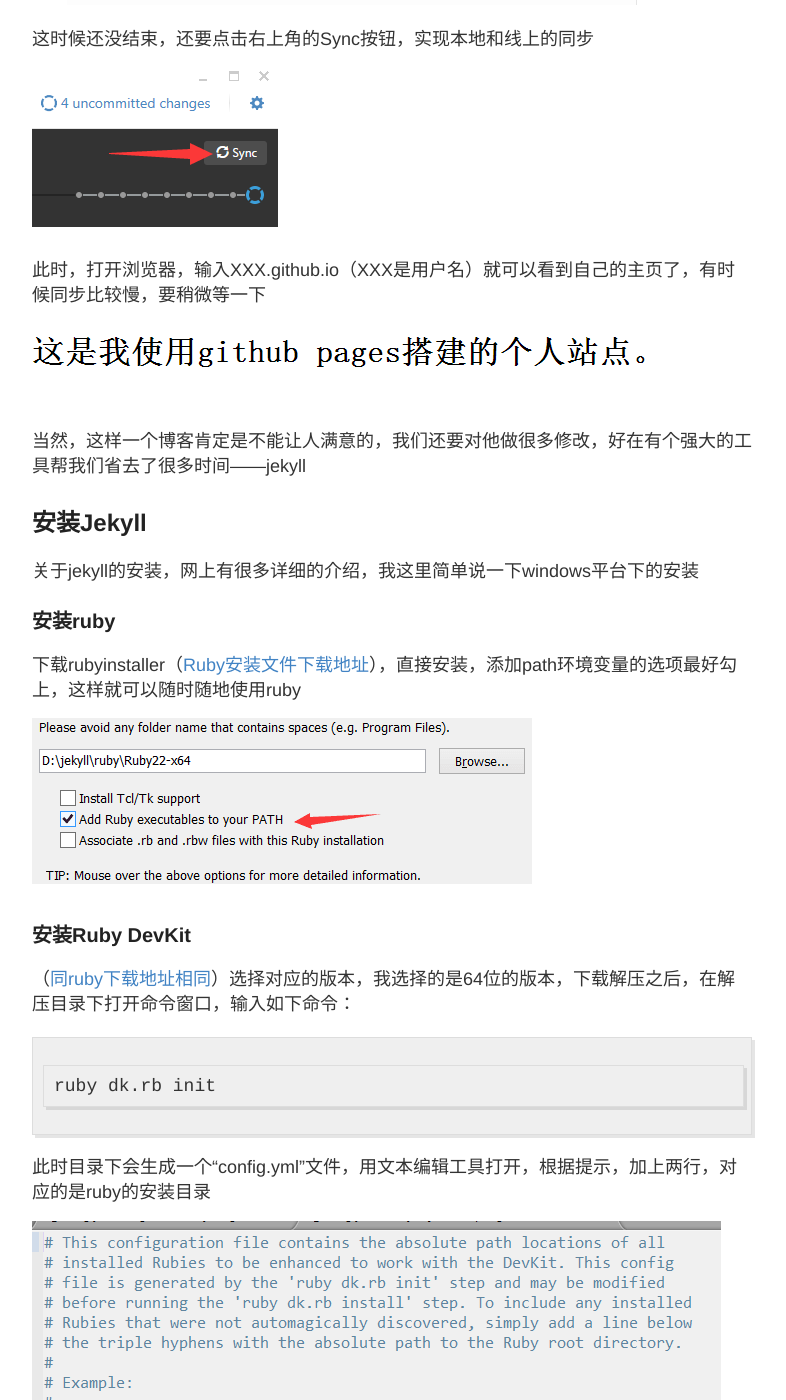
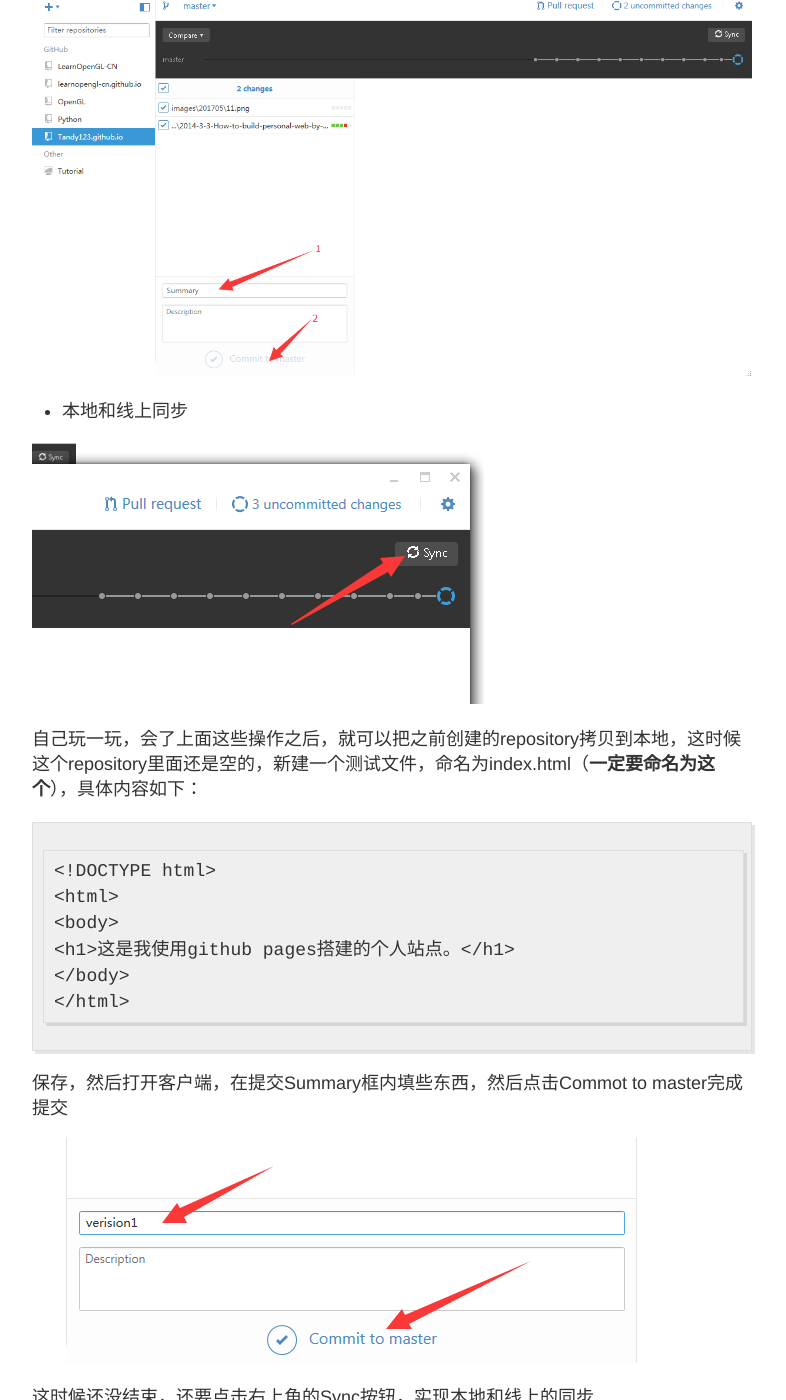
Before and after one commit to Tandy123/Tandy123.github.io, a Jekyll site: the page built from _posts/2014-3-3-How-to-build-personal-web-by-jekyll.md, in a window 1280 px wide and 1400 px high, scrolled down 2488 px. Shown: the whole window, without its empty margins (248-1034 px from the left). Built offline with Jekyll 4.4.1, drawn with Linux system fonts in a browser that asks for light colours; some of the changed text lies outside the part shown.

Commit message:
根据luo的反馈修改了一下

```diff
--- a/_posts/2014-3-3-How-to-build-personal-web-by-jekyll.md
+++ b/_posts/2014-3-3-How-to-build-personal-web-by-jekyll.md
@@ -34,10 +33,17 @@ window7.0 64位
 
 - 把github上的项目拷贝下来
 
+![拷贝]({{ site.baseurl }}/images/201705/11.png "拷贝")
+
 - 把本地修改过的版本上传
+
+![提交]({{ site.baseurl }}/images/201705/12.png)
+
 - 本地和线上同步
 
-会了上面这些操作之后，就可以把之前创建的repository拷贝到本地，这时候这个repository里面还是空的，新建一个测试文件，命名为index.html，具体内容如下：
+![同步]({{ site.baseurl }}/images/201705/13.png)
+
+自己玩一玩，会了上面这些操作之后，就可以把之前创建的repository拷贝到本地，这时候这个repository里面还是空的，新建一个测试文件，命名为index.html（**一定要命名为这个**），具体内容如下：
 
     <!DOCTYPE html>
     <html>
@@ -54,8 +60,7 @@ window7.0 64位
 
 ![同步]({{ site.baseurl }}/images/201705/4.png)
 
-
-此时，打开浏览器，输入XXX.github.io（XXX是用户名）就可以看到自己的主页了，有时候同步比较慢，要稍微等一下
+此时，打开浏览器，输入XXX.github.io（**XXX是用户名**）就可以看到自己的主页了，有时候同步比较慢，要稍微等一下
 
 ![测试]({{ site.baseurl }}/images/201705/5.png)
 
@@ -68,13 +73,17 @@ window7.0 64位
 
 ### 安装ruby
 
-下载rubyinstaller（[Ruby安装文件下载地址](http://rubyinstaller.org/downloads/)），直接安装，添加path环境变量的选项最好勾上，这样就可以随时随地使用ruby
+下载rubyinstaller（[Ruby安装文件下载地址](http://rubyinstaller.org/downloads/)），推荐下载2.2的版本，直接安装，添加path环境变量的选项最好勾上，这样就可以随时随地使用ruby
 
 ![ruby]({{ site.baseurl }}/images/201705/6.png)
 
+测试一下是否安装成功，任意一个路径下，执行如下命令行：
+
+![测试]({{ site.baseurl }}/images/201705/14.png)
+
 ### 安装Ruby DevKit
 
-（[同ruby下载地址相同](http://rubyinstaller.org/downloads/)）选择对应的版本，我选择的是64位的版本，下载解压之后，在解压目录下打开命令窗口，输入如下命令：
+（[同ruby下载地址相同](http://rubyinstaller.org/downloads/)）选择对应的版本，我选择的是64位的版本，下载双击解压之后，在解压目录下打开命令窗口，输入如下命令：
 
     ruby dk.rb init
 
@@ -88,11 +97,11 @@ window7.0 64位
 
 ### 安装RubyGems
 
-好像有两种安装方法，可以下载下来([下载地址](https://rubygems.org/pages/download))以后用以下命令安装
+下载下来([下载地址](https://rubygems.org/pages/download))解压之后，用以下命令安装
 
     ruby setup.rb
 
-也可以直接在线安装，通过下面的命令行：
+以后如果要更新的话，可以通过下面的命令行：
 
     gem update --system
 
```
Also changed, not shown: other parts of _posts/2014-3-3-How-to-build-personal-web-by-jekyll.md (+1 -2 lines), images/201705/11.png (added), images/201705/12.png (added), images/201705/13.png (added), images/201705/14.png (added).
